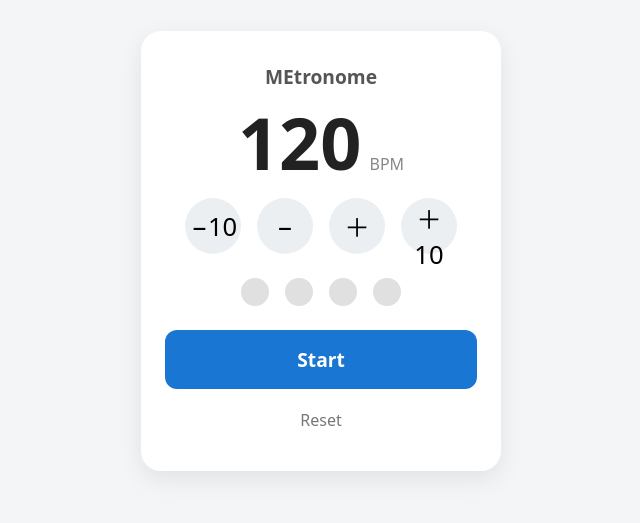
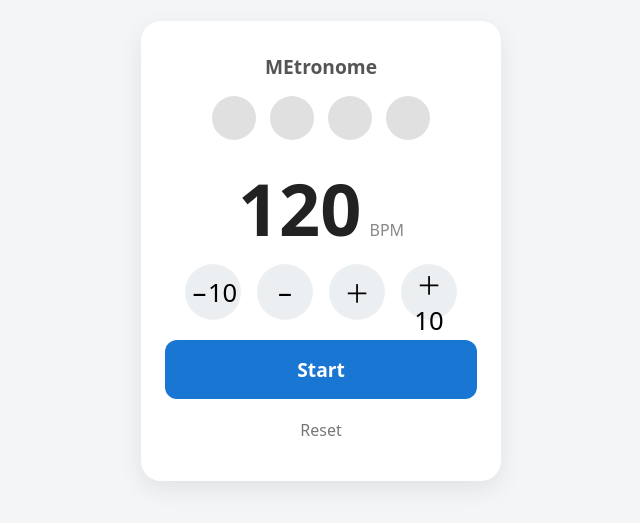
Before and after one commit to no9-octopus/metronome, a plain HTML site: page index.html in a window 1280 px wide. Shown: the part 149-672 px from the top of the page, without its empty margins (319-959 px from the left). Drawn offline with Linux system fonts and the light colour scheme.

Commit message:
Update index.html
修正：拍の表示をメインにし、BPM調整を下部へ

```diff
--- a/index.html
+++ b/index.html
@@ -1,9 +1,10 @@
 <!DOCTYPE html>
 <html lang="ja">
 <head>
- <meta charset="UTF-8">
+  <meta charset="UTF-8">
   <meta name="viewport" content="width=device-width, initial-scale=1.0">
   <title>MEtronome</title>
+
   <style>
     * {
       box-sizing: border-box;
@@ -85,13 +86,13 @@
     #beats {
       display: flex;
       justify-content: center;
-      gap: 16px;
-      margin: 24px 0;
+      gap: 14px;
+      margin: 8px 0 32px;
     }
 
     .dot {
-      width: 28px;
-      height: 28px;
+      width: 44px;
+      height: 44px;
       border-radius: 50%;
       background: #e0e0e0;
       transition: background 0.08s, transform 0.08s;
@@ -132,6 +133,13 @@
   <main class="metronome">
     <h1>MEtronome</h1>
 
+    <div id="beats">
+      <span class="dot"></span>
+      <span class="dot"></span>
+      <span class="dot"></span>
+      <span class="dot"></span>
+    </div>
+
     <p class="bpm-display">
       <span id="bpm">120</span><span class="unit">BPM</span>
     </p>
@@ -141,13 +149,6 @@
       <button id="down" class="round" aria-label="テンポを下げる">−</button>
       <button id="up" class="round" aria-label="テンポを上げる">＋</button>
       <button id="up10" class="round" aria-label="テンポを10上げる">＋10</button>
-    </div>
-
-    <div id="beats">
-      <span class="dot"></span>
-      <span class="dot"></span>
-      <span class="dot"></span>
-      <span class="dot"></span>
     </div>
 
     <button id="toggle" class="primary">Start</button>
```
